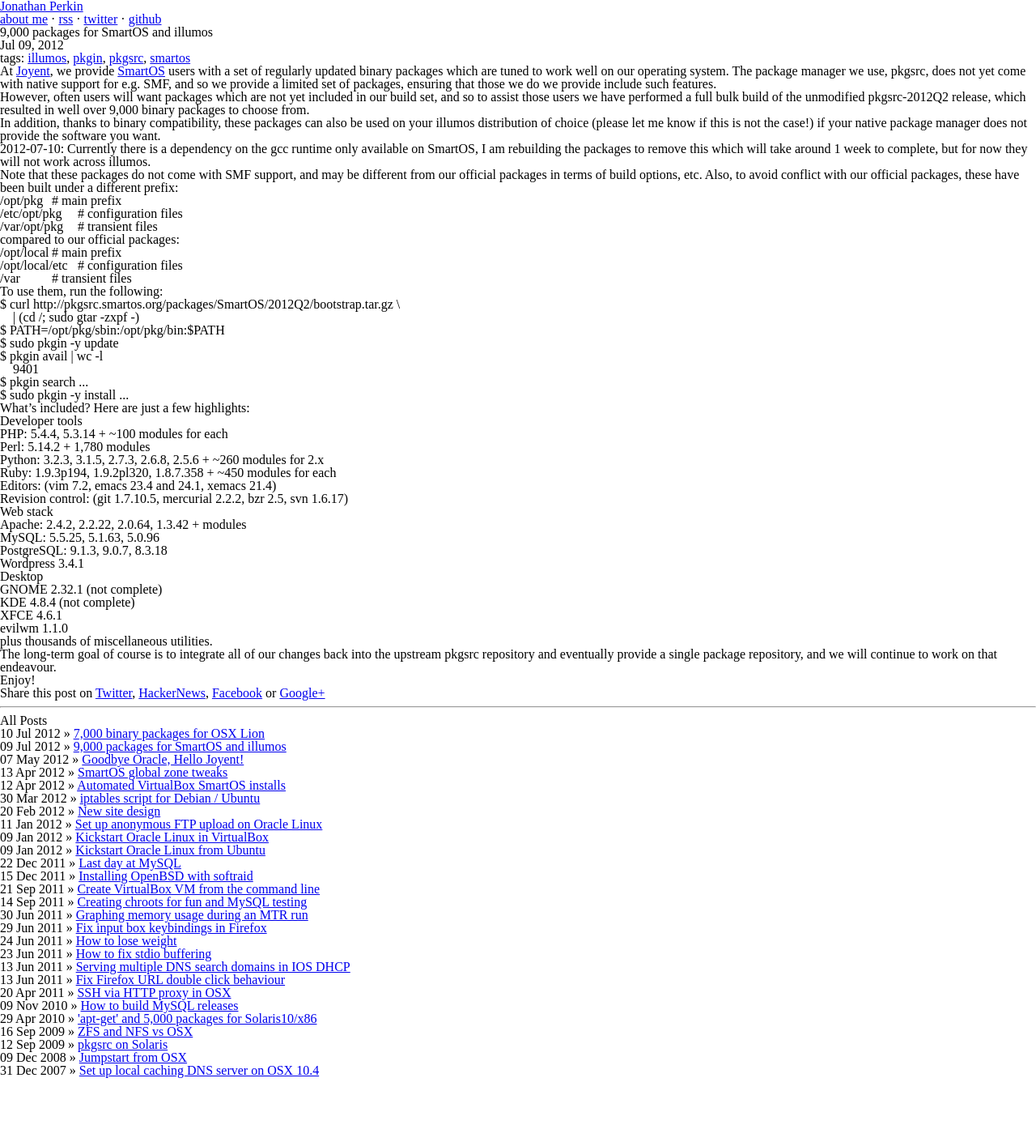
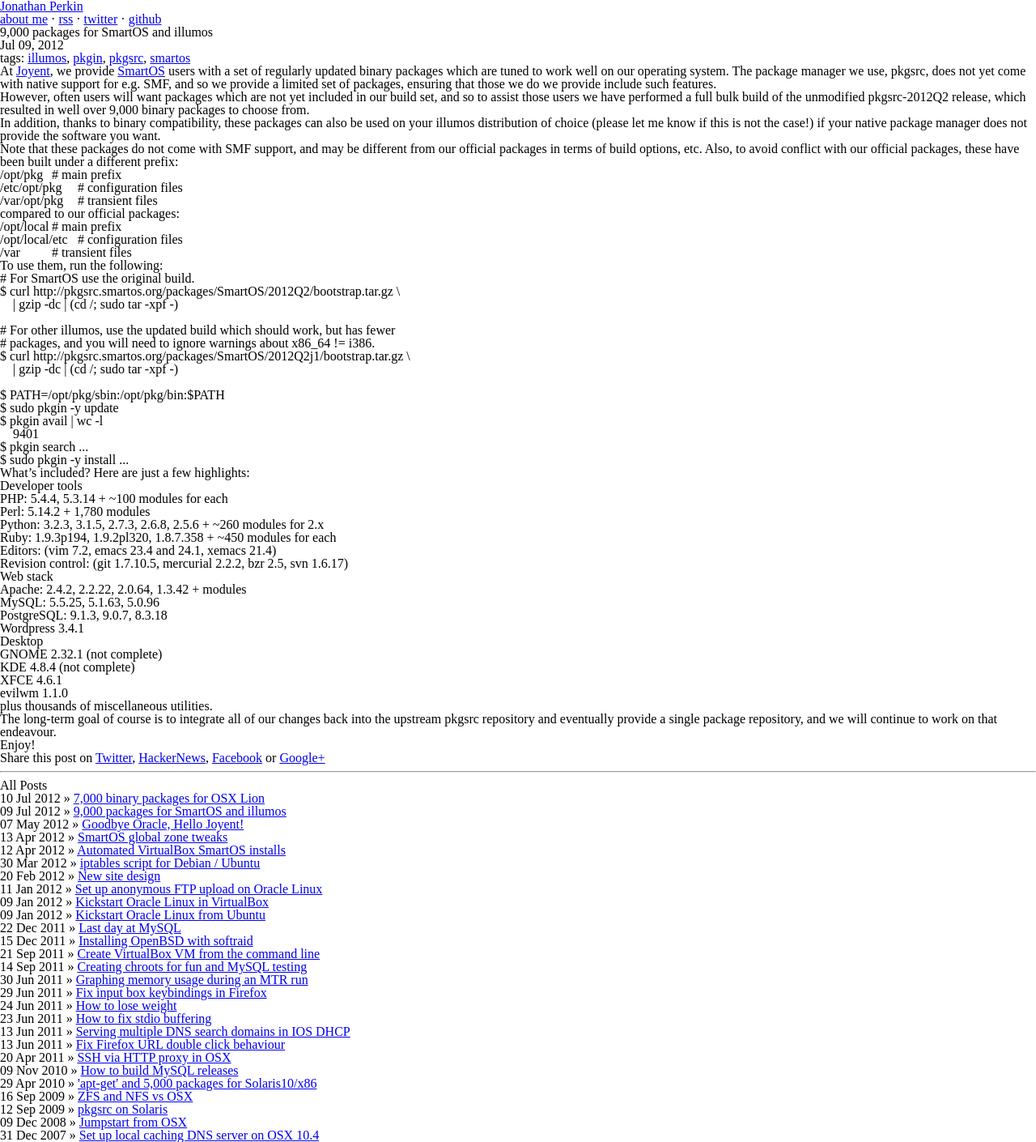
Before and after one commit to jperkin/www.perkin.org.uk, a Jekyll site: the page built from _posts/2012-07-09-9000-packages-for-smartos-and-illumos.markdown, in a window 1280 px wide. Shown: the whole page at 81% size. Built offline with Jekyll 4.4.1, drawn with Linux system fonts in a browser that asks for light colours; before the commit the page ends 1330 px from its top, so only the background shows below that.

Commit message:
Update for rebuilt illumos packages.

```diff
--- a/_posts/2012-07-09-9000-packages-for-smartos-and-illumos.markdown
+++ b/_posts/2012-07-09-9000-packages-for-smartos-and-illumos.markdown
@@ -18,10 +18,6 @@
 In addition, thanks to binary compatibility, these packages can also be used on
 your illumos distribution of choice (please let me know if this is not the
 case!) if your native package manager does not provide the software you want.
-
-*2012-07-10: Currently there is a dependency on the gcc runtime only available
-on SmartOS, I am rebuilding the packages to remove this which will take around
-1 week to complete, but for now they will not work across illumos.*
 
 Note that these packages do not come with SMF support, and may be different
 from our official packages in terms of build options, etc.  Also, to avoid
@@ -45,8 +41,15 @@
 To use them, run the following:
 
 {% highlight console %}
+# For SmartOS use the original build.
 $ curl http://pkgsrc.smartos.org/packages/SmartOS/2012Q2/bootstrap.tar.gz \
-    | (cd /; sudo gtar -zxpf -)
+    | gzip -dc | (cd /; sudo tar -xpf -)
+
+# For other illumos, use the updated build which should work, but has fewer
+# packages, and you will need to ignore warnings about x86_64 != i386.
+$ curl http://pkgsrc.smartos.org/packages/SmartOS/2012Q2j1/bootstrap.tar.gz \
+    | gzip -dc | (cd /; sudo tar -xpf -)
+
 $ PATH=/opt/pkg/sbin:/opt/pkg/bin:$PATH
 $ sudo pkgin -y update
 $ pkgin avail | wc -l
```
